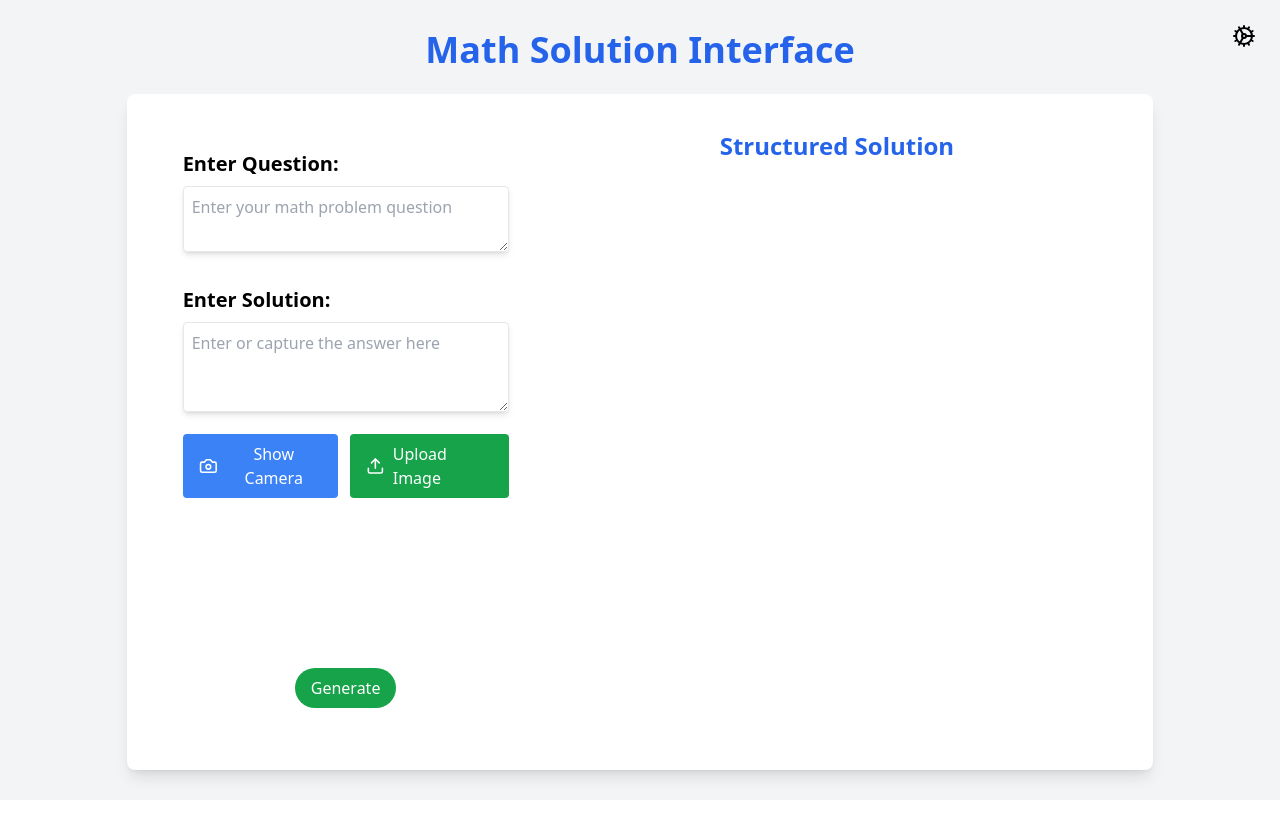
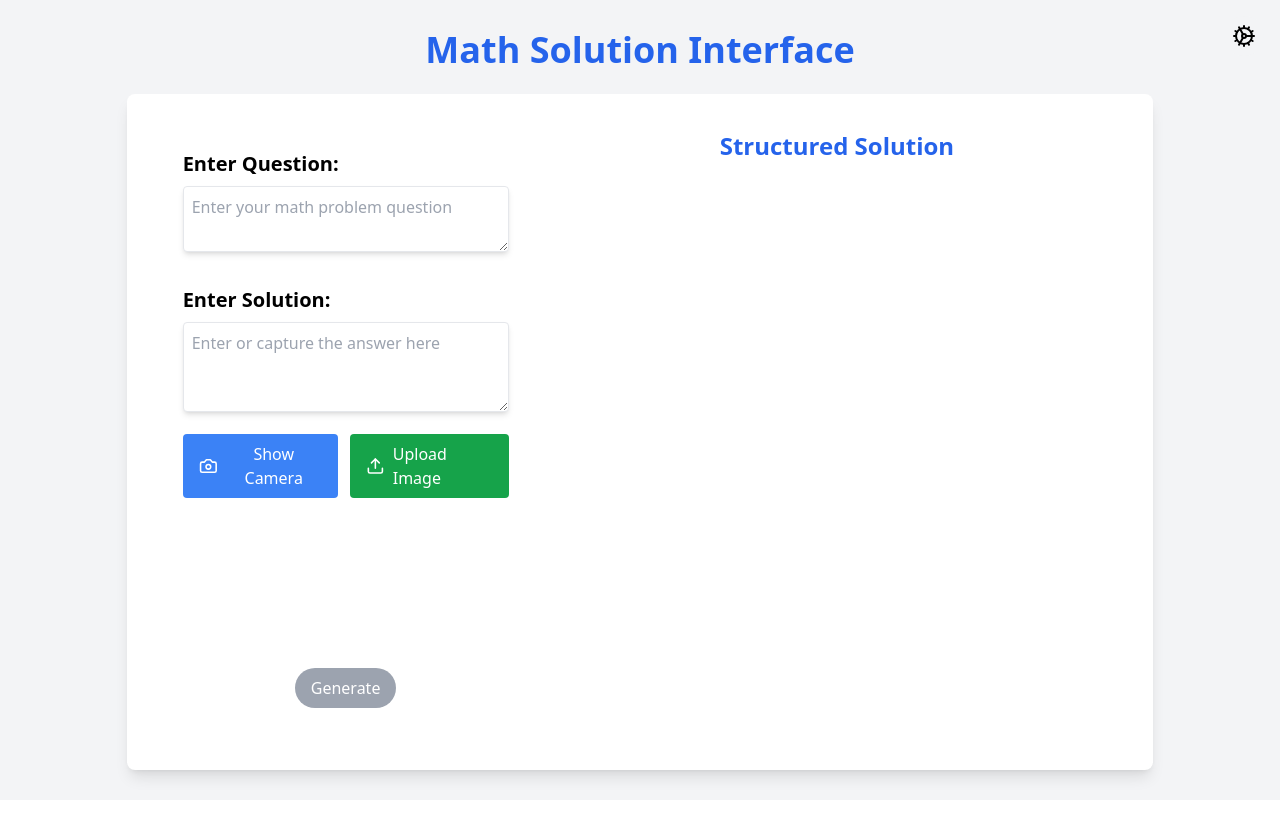
Before and after one commit to Davshiv20/mathFormalizer, a React (Vite) app in the folder math-solution-interface/: page / in a window 1280 px wide. Built offline with nearby package versions, Linux system fonts and the light colour scheme.

Commit message:
Convert Button Properties

```diff
--- a/math-solution-interface/src/components/ConvertButton.jsx
+++ b/math-solution-interface/src/components/ConvertButton.jsx
@@ -13,9 +13,13 @@ const ConvertButton = () => {
 
   return (
     <button
-      className="bg-green-600 hover:bg-green-700 rounded-full text-justify items-center text-white"
+      className={` rounded-full text-justify items-center text-white ${
+        !input && !question
+          ? "bg-gray-400 disabled"
+          : "bg-green-600 hover:bg-green-700"
+      }`}
       onClick={handleConvert}
-      disabled={!input || !question}
+      disabled={!input && !question}
     >
       <div className="px-4 py-2">Generate</div>
     </button>
```
